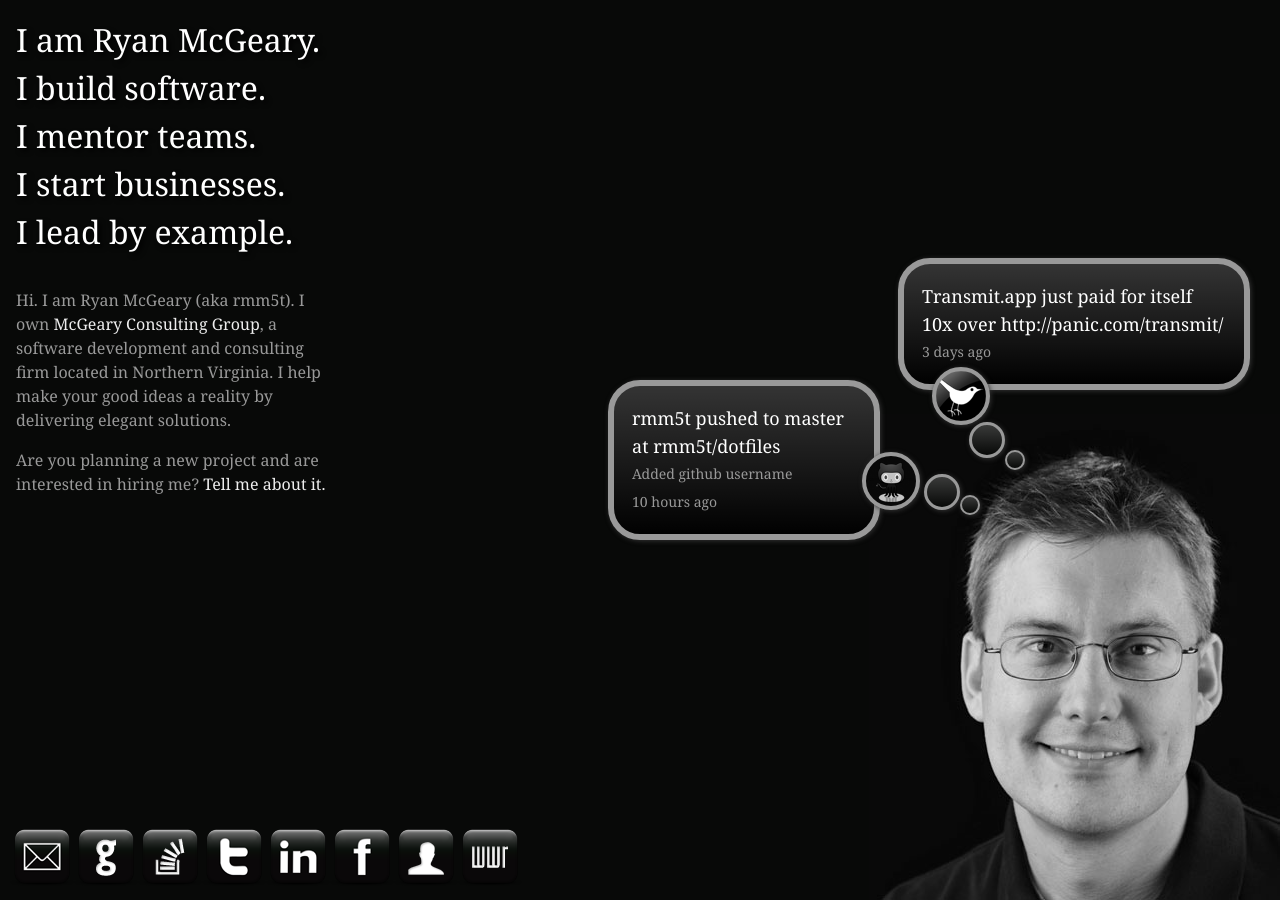
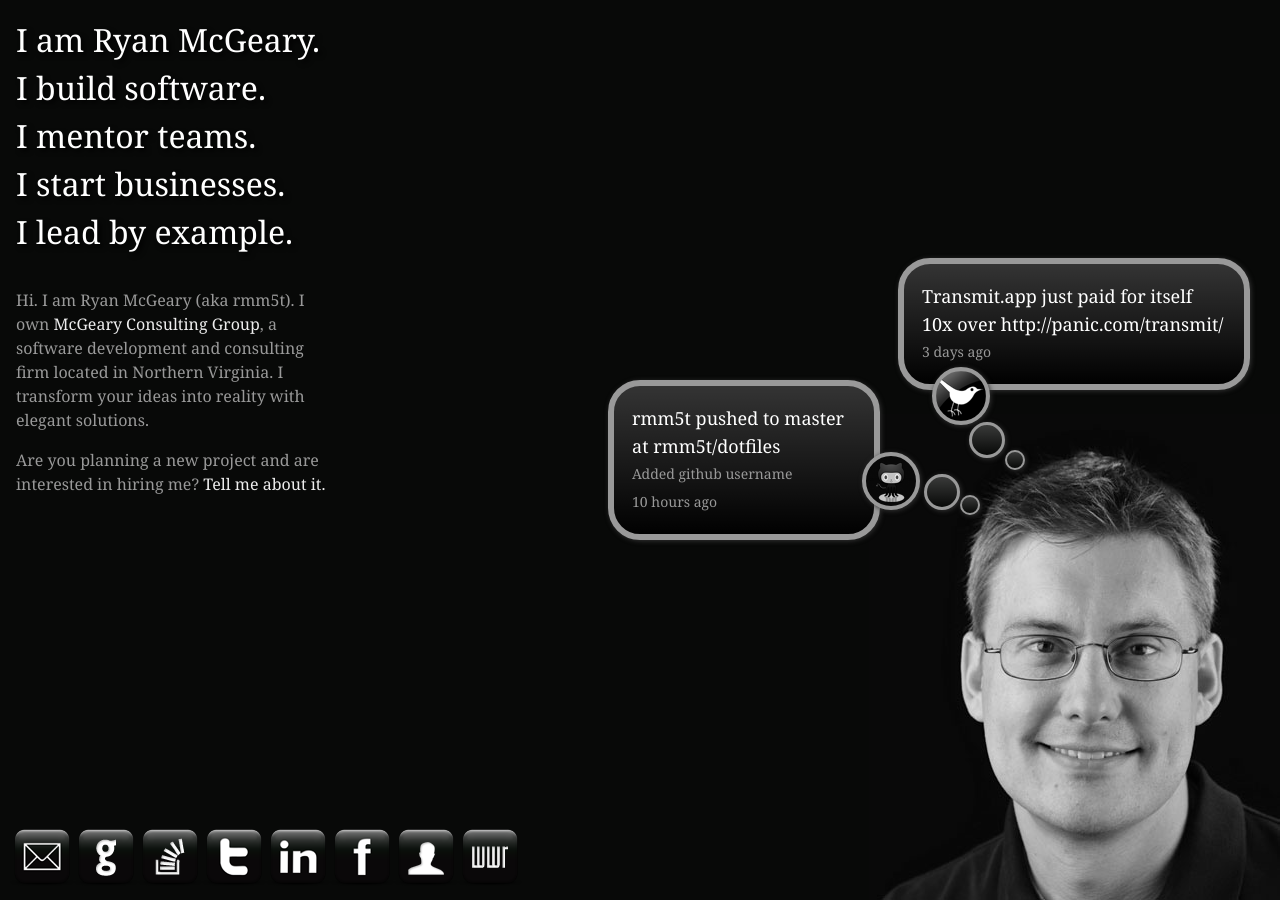
Before and after one commit to rmm5t/ryan.mcgeary.org, a Jekyll site: the page built from index.html, in a window 1280 px wide. Built offline with Jekyll 4.4.1, drawn with Linux system fonts in a browser that asks for light colours; nearby versions of some CDN libraries.

Commit message:
Minor copy changes

```diff
--- a/index.html
+++ b/index.html
@@ -18,7 +18,7 @@ section: home
     Hi. I am Ryan McGeary (aka rmm5t).  I
     own <a href="http://mcgearygroup.com">McGeary Consulting Group</a>, a
     software development and consulting firm located in Northern Virginia.  I
-    help make your good ideas a reality by delivering elegant solutions.
+    transform your ideas into reality with elegant solutions.
   </p>
   <p>
     Are you planning a new project and are interested in hiring me?  <a href="&#109;&#97;&#105;&#108;&#116;&#111;&#58;%72%79%61%6e@%6d%63%67%65%61%72%79.%6f%72%67">Tell me about it.</a>
```
